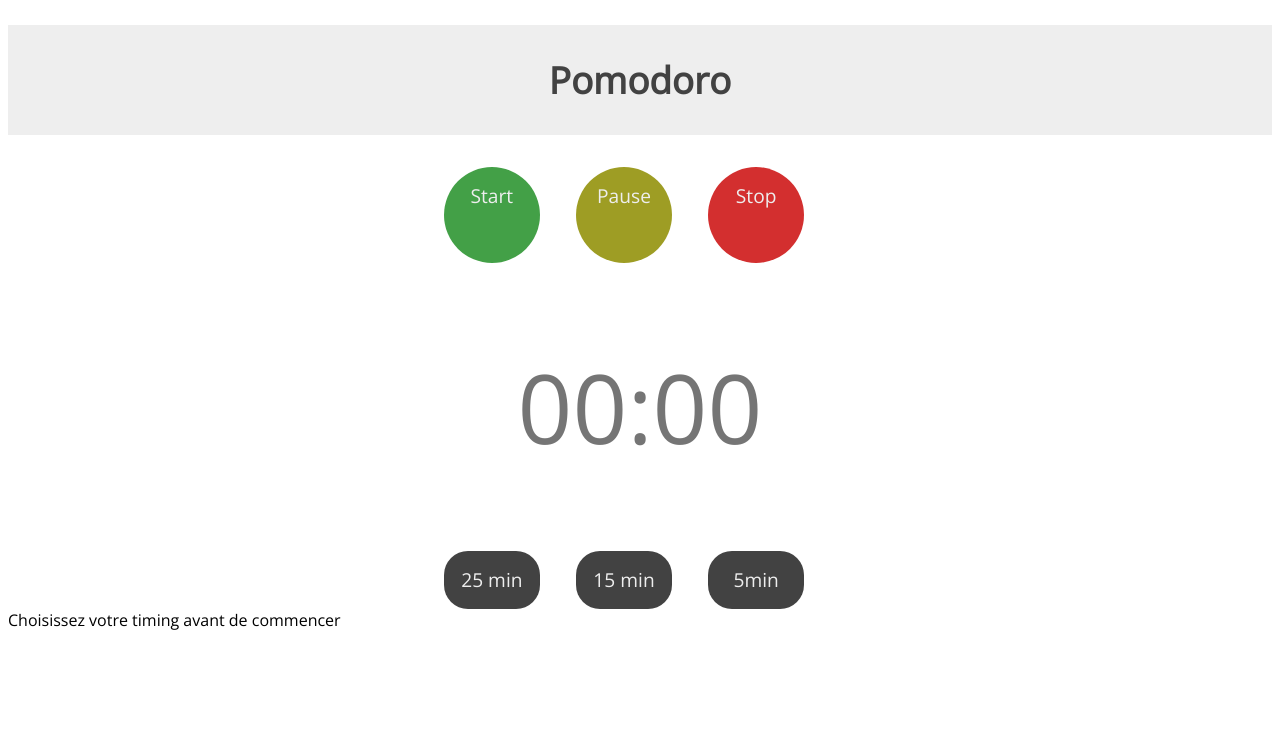
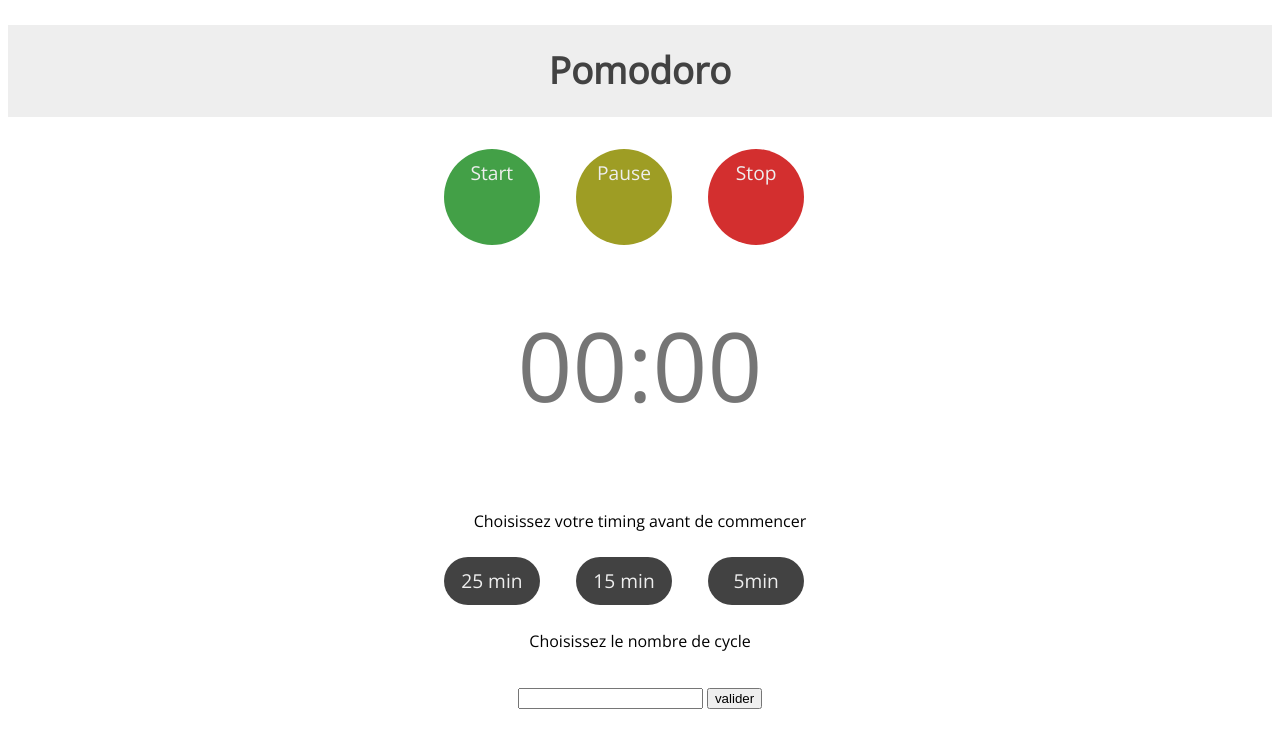
Before and after one commit to Nedjim/pomodoro, a website: page src/index.html in a window 1280 px wide. Drawn offline with nearby package versions, Linux system fonts and the light colour scheme; files that its build step writes are made by us from their sources; files whose address does not match are found by name.

Commit message:
TO DO: form cycle

```diff
--- a/src/index.html
+++ b/src/index.html
@@ -9,26 +9,34 @@
 <body>
 
     <header>
-        <h1>Pomodoro</h1>
+        <h1 class="center">Pomodoro</h1>
     </header>
-    <div id="boxPlay" class="controllers">
+    <div id="boxPlay" class="center">
         <div id="start" class="box">Start</div>
         <div id="pause" class="box">Pause</div>
         <div id="stop" class="box">Stop</div>
     </div>
 
-    <div id="timer">
+    <div id="timer" class="center">
         <span id="minute">00</span><span>:</span><span id="seconds">00</span>
     </div>
 
-    <div id="boxTime" class="controllers">
+    <div id="notice" class="notice center">
+        <p>Choisissez votre timing avant de commencer</p>
+    </div>
+
+    <div id="boxTime" class="center top">
         <span class="box 25">25 min</span>
         <span class="box 15">15 min</span>
         <span class="box 5">5min</span>
     </div>
-    <div id="notice">
-        Choisissez votre timing avant de commencer
+    <div id="notice" class="notice center top">
+        <p>Choisissez le nombre de cycle</p>
     </div>
+    <form id="formCycle" class="center bottom" name="formCycle">
+        <input type="text" name="cycle">
+        <input type="submit" name="cycle" value="valider">
+    </form>
 
     <script src="js/vendors.js"></script>
     <script src="js/custom.js"></script>
--- a/src/js/controllers.js
+++ b/src/js/controllers.js
@@ -2,6 +2,7 @@ function pauseTimer() {
     document.removeEventListener("click", menu);
     state = false;
     clearInterval(setTime);
+    notice.innerHTML = "Appuyez sur Start pour reprendre";
 }
 
 function stopTimer() {
--- a/src/js/variables.js
+++ b/src/js/variables.js
@@ -23,3 +23,5 @@ var sec = 60;
 var setTime;
 //état du timer -> true: start - false: stop
 var state = false;
+
+/*--------------------FORMULAIRE---------------------*/
--- a/src/scss/import/_variables.scss
+++ b/src/scss/import/_variables.scss
@@ -11,4 +11,5 @@ $heightH: 4rem;
 $heightB: 3rem;
 $heightT: 6rem;
 $margin: 2rem;
+$top: 1rem;
 $radius: 1.5rem;
--- a/src/scss/layout.scss
+++ b/src/scss/layout.scss
@@ -1,18 +1,15 @@
 @import 'import/_variables';
-%center {
-    text-align: center;
-    line-height: 3;
+.top {
+    margin-top: $top;
 }
 
-header {
-    h1 {
-        @extend %center;
-    }
+.bottom {
+    margin-bottom: $top;
 }
 
-#timer,
-.controllers {
-    @extend %center;
+.center {
+    text-align: center;
+    line-height: 2.5;
 }
 
 .box {
```
Also changed, not shown: build/css/custom.css, build/index.html, build/js/custom.js, src/css/layout.css, src/js/form.js (added).
